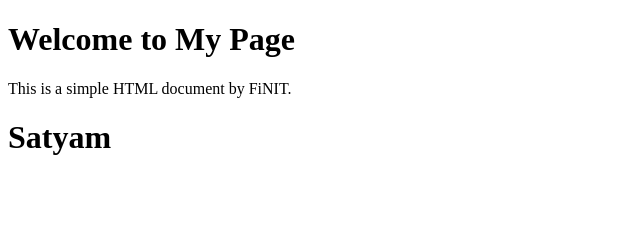
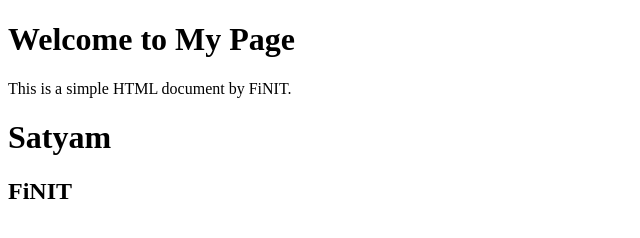
Before and after one commit to Ram9525/GitHub_Practice, a plain HTML site: page index.html in a window 1280 px wide. Shown: the whole page, without its empty margins (0-640 px from the left). Drawn offline with Linux system fonts and the light colour scheme.

Commit message:
commited by finit

```diff
--- a/index.html
+++ b/index.html
@@ -10,6 +10,7 @@
     <h1>Welcome to My Page</h1>
     <p>This is a simple HTML document by FiNIT.</p>
     <h1>Satyam</h1>
+    <h2>FiNIT</h2>
     <script>
         console.log("Hello, World!");
     </script>
```
